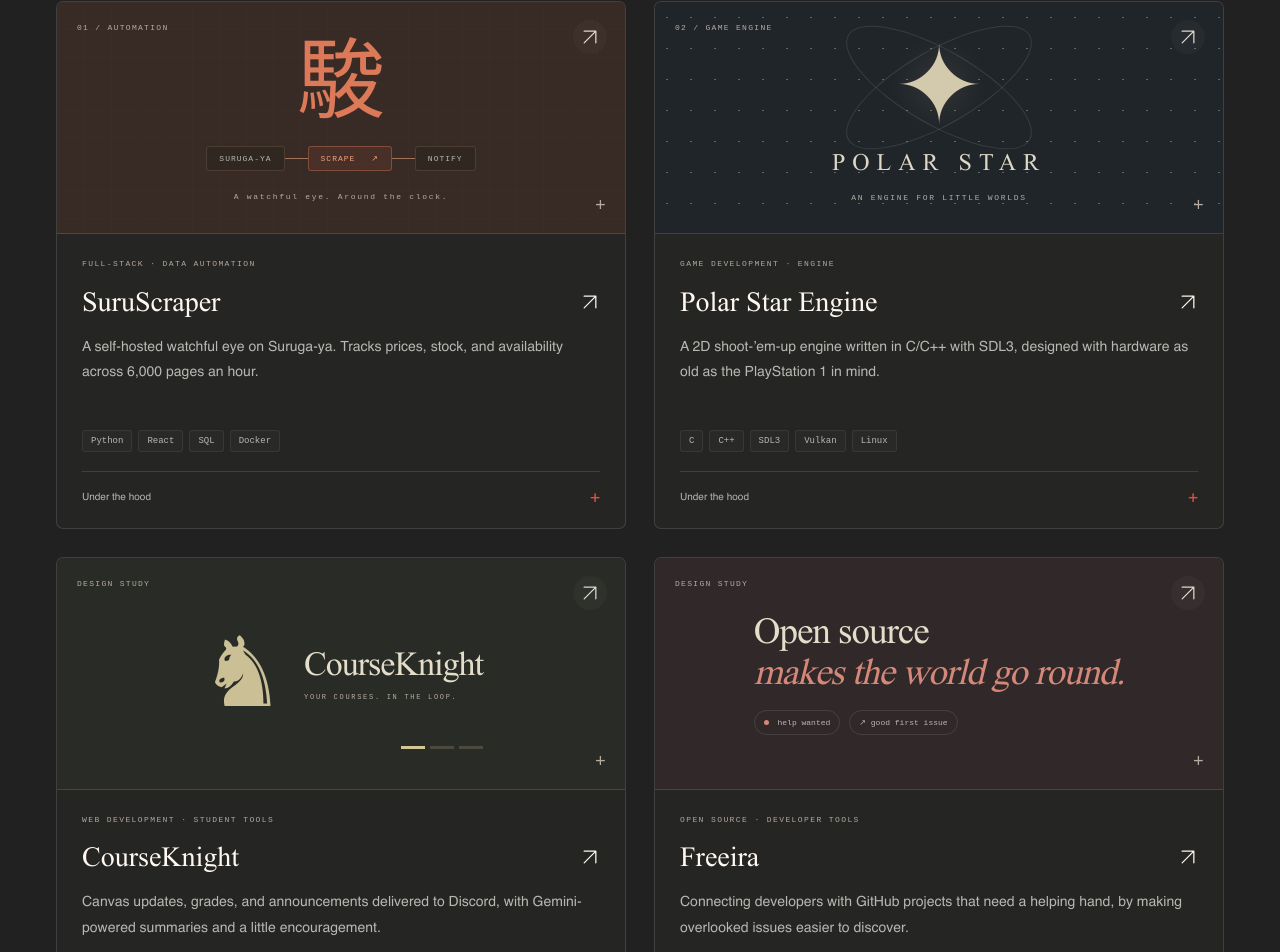
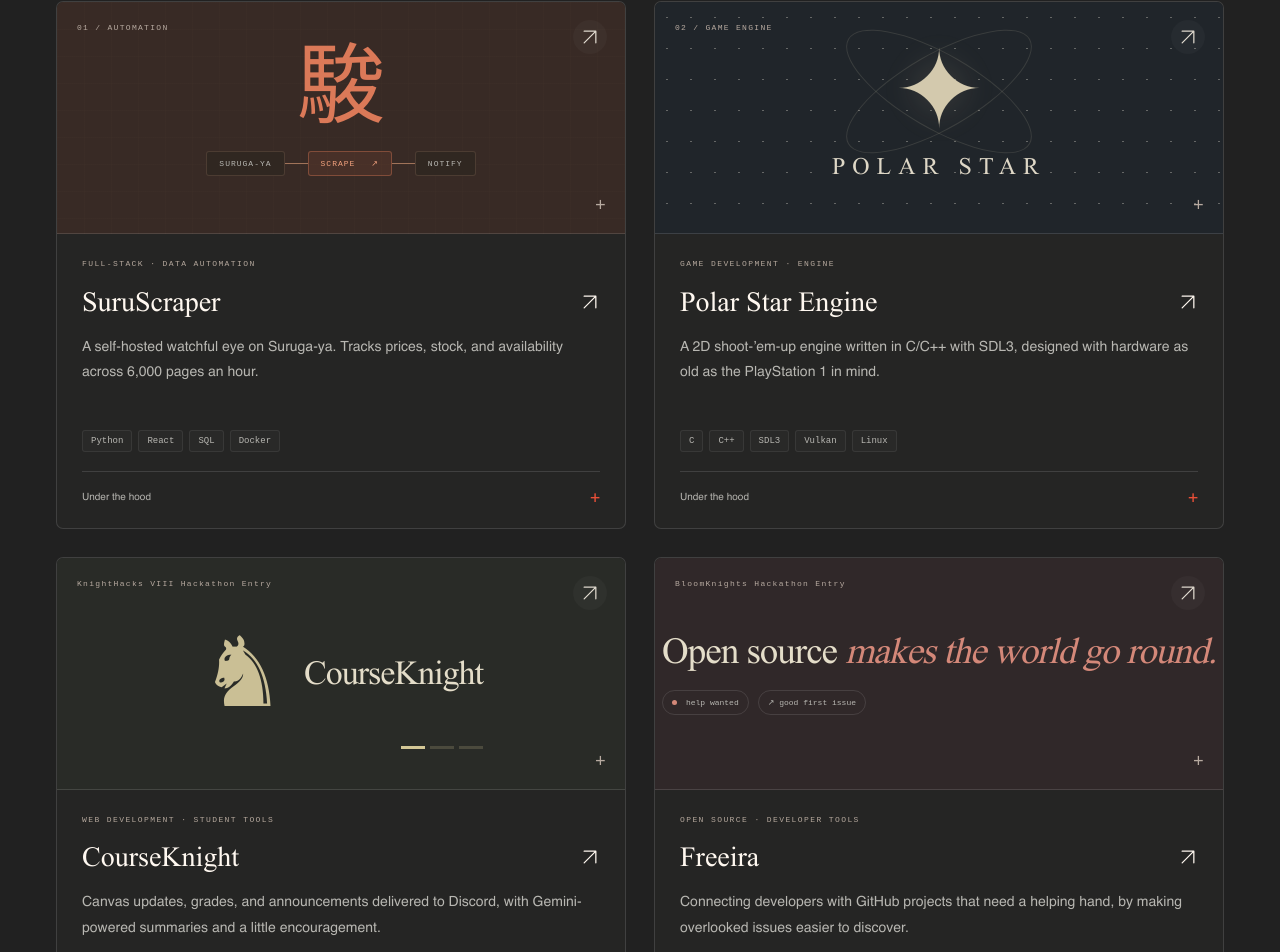
Before and after one commit to rydal05/portfolio-site, a React (Vite) app: page / in a window 1280 px wide. Shown: the part 1211-2163 px from the top of the page. Built offline with nearby package versions, Linux system fonts and the light colour scheme.

Commit message:
projects section rework + artwork for substreamer

```diff
--- a/src/components/ProjectArt.jsx
+++ b/src/components/ProjectArt.jsx
@@ -6,7 +6,13 @@ export default function ProjectArt({ kind }) {
 					? "02 / GAME ENGINE"
 					: kind === "scraper"
 						? "01 / AUTOMATION"
-						: "DESIGN STUDY"}
+						: kind === "course"
+							? "KnightHacks VIII Hackathon  Entry"
+							: kind === "issues"
+								? "BloomKnights Hackathon Entry "
+								: kind === "substreamer"
+									? "Open Source"
+									: "Practical Application Study"}
 			</span>
 			{kind === "scraper" ? (
 				<div className="scraper-art">
@@ -20,9 +26,6 @@ export default function ProjectArt({ kind }) {
 						<i />
 						<span>NOTIFY</span>
 					</div>
-					<span className="art-caption">
-						A watchful eye. Around the clock.
-					</span>
 				</div>
 			) : kind === "star" ? (
 				<div className="star-art">
@@ -30,18 +33,12 @@ export default function ProjectArt({ kind }) {
 					<div className="orbit orbit-two" />
 					<span className="polar-star">✦</span>
 					<span className="star-wordmark">POLAR STAR</span>
-					<span className="art-caption">
-						AN ENGINE FOR LITTLE WORLDS
-					</span>
 				</div>
 			) : kind === "course" ? (
 				<div className="course-art">
 					<span className="course-symbol">♞</span>
 					<div>
 						<span className="art-product-name">CourseKnight</span>
-						<span className="art-caption">
-							YOUR COURSES. IN THE LOOP.
-						</span>
 					</div>
 					<div className="notification-lines">
 						<i />
@@ -52,9 +49,7 @@ export default function ProjectArt({ kind }) {
 			) : kind === "issues" ? (
 				<div className="issues-art">
 					<span className="art-product-name">
-						Open source
-						<br />
-						<em>makes the world go round.</em>
+						Open source <em>makes the world go round.</em>
 					</span>
 					<div className="issue-chips">
 						<span>
@@ -70,16 +65,48 @@ export default function ProjectArt({ kind }) {
 							DX9<span className="coral">FP</span>
 						</span>
 					</div>
-					<span className="art-caption">
-						THE RIGHT SCREEN. EVERY TIME.
-					</span>
 				</div>
 			) : kind === "portfolio" ? (
 				<div className="portfolio-art">
 					rd<span>.</span>
-					<span className="art-caption">
-						PERPETUALLY UNDER CONSTRUCTION
-					</span>
+				</div>
+			) : kind === "substreamer" ? (
+				<div className="audio-art">
+					<div className="waveform">
+						{Array.from({ length: 4 }, (_, index) => (
+							<i
+								key={index}
+								style={{
+									height: `${18 + index * 25}%`,
+								}}
+							/>
+						))}
+						<i
+							style={{
+								height: `${18 + 1 * 30}%`,
+							}}
+						/>
+						<i
+							style={{
+								height: `${18 + 3 * 30}%`,
+							}}
+						/>
+						<i
+							style={{
+								height: `${18 + 1 * 30}%`,
+							}}
+						/>
+
+						{Array.from({ length: 4 }, (_, index) => (
+							<i
+								key={index}
+								style={{
+									height: `${18 + (3 - index) * 25}%`,
+								}}
+							/>
+						))}
+					</div>
+					<span className="art-caption">Substreamer</span>
 				</div>
 			) : (
 				<div className="audio-art">
```
